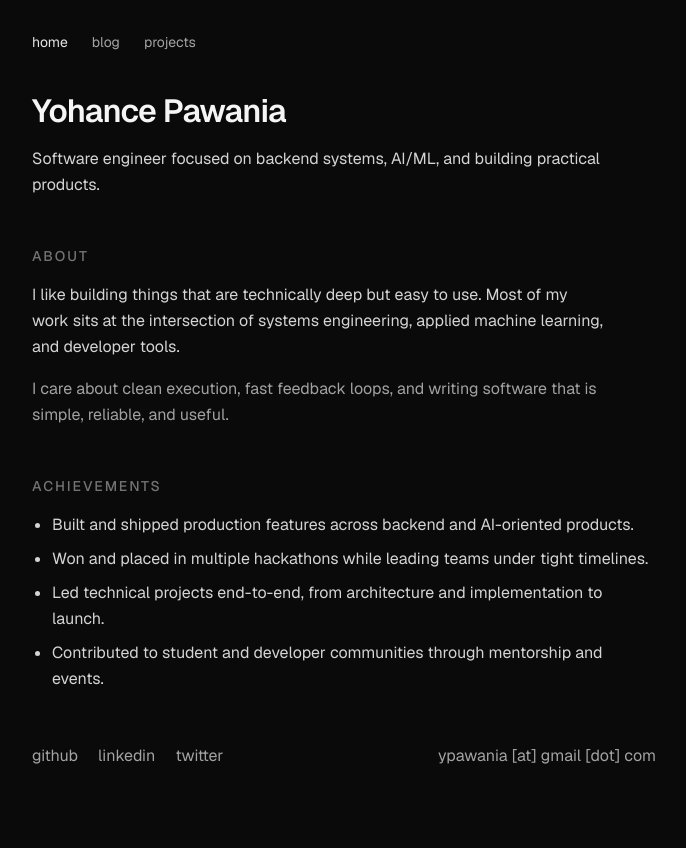
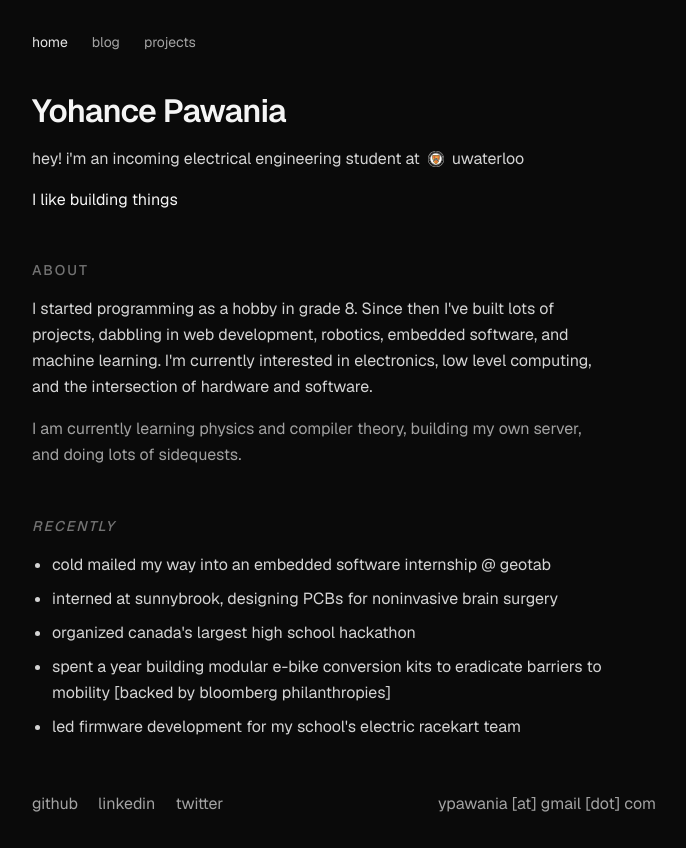
Before and after one commit to ypawania/yohancepawania.dev, a Next.js app: page / in a window 1280 px wide. Shown: the whole page, without its empty margins (296-982 px from the left). Before the commit the page ends 800 px from the top, so only its background shows below. Built offline with nearby package versions, Linux system fonts and the light colour scheme.

Commit message:
replaced placeholder text in the achievements section. added first draft for about section

```diff
--- a/app/page.tsx
+++ b/app/page.tsx
@@ -1,3 +1,4 @@
+import Image from "next/image";
 import CopyEmailLink from "./components/copy-email-link";
 
 export default function Home() {
@@ -20,9 +21,12 @@ export default function Home() {
           <h1 className="text-3xl font-semibold tracking-tight text-neutral-100 sm:text-[2rem]">
             Yohance Pawania
           </h1>
-          <p className="max-w-xl text-base leading-relaxed text-neutral-300">
-            Software engineer focused on backend systems, AI/ML, and building practical products.
+          <p className="max-w-xl text-base leading-relaxed text-neutral-300 flex items-center gap-2">
+            hey! i&apos;m an incoming electrical engineering student at{" "}
+            <Image src="/assets/uw-seal.svg" alt="UWaterloo" width={16} height={16} className="h-[1em] w-auto" />{""}
+            uwaterloo
           </p>
+          <p>I like building things</p>
         </section>
 
         <section id="about" className="space-y-4">
@@ -30,24 +34,25 @@ export default function Home() {
             About
           </h2>
           <p className="max-w-xl text-sm leading-relaxed text-neutral-300 sm:text-base">
-            I like building things that are technically deep but easy to use. Most of my work sits at
-            the intersection of systems engineering, applied machine learning, and developer tools.
+            I started programming as a hobby in grade 8. Since then I've built lots of projects, dabbling
+            in web development, robotics, embedded software, and machine learning. I'm currently interested
+            in electronics, low level computing, and the intersection of hardware and software.
           </p>
           <p className="max-w-xl text-sm leading-relaxed text-neutral-400 sm:text-base">
-            I care about clean execution, fast feedback loops, and writing software that is simple,
-            reliable, and useful.
+            I am currently learning physics and compiler theory, building my own server, and doing lots of sidequests.
           </p>
         </section>
 
         <section id="achievements" className="space-y-4">
           <h2 className="text-sm font-medium uppercase tracking-[0.14em] text-neutral-500">
-            Achievements
+            <i>recently</i>
           </h2>
           <ul className="list-disc space-y-2 pl-5 text-sm leading-relaxed text-neutral-300 sm:text-base">
-            <li>Built and shipped production features across backend and AI-oriented products.</li>
-            <li>Won and placed in multiple hackathons while leading teams under tight timelines.</li>
-            <li>Led technical projects end-to-end, from architecture and implementation to launch.</li>
-            <li>Contributed to student and developer communities through mentorship and events.</li>
+            <li>cold mailed my way into an embedded software internship @ geotab</li>
+            <li>interned at sunnybrook, designing PCBs for noninvasive brain surgery</li>
+            <li>organized canada's largest high school hackathon</li>
+            <li>spent a year building modular e-bike conversion kits to eradicate barriers to mobility [backed by bloomberg philanthropies]</li>
+            <li>led firmware development for my school's electric racekart team</li>
           </ul>
         </section>
 
```
Also changed, not shown: public/assets/Sunnybrook.png (added), public/assets/uw-seal.svg (added).
